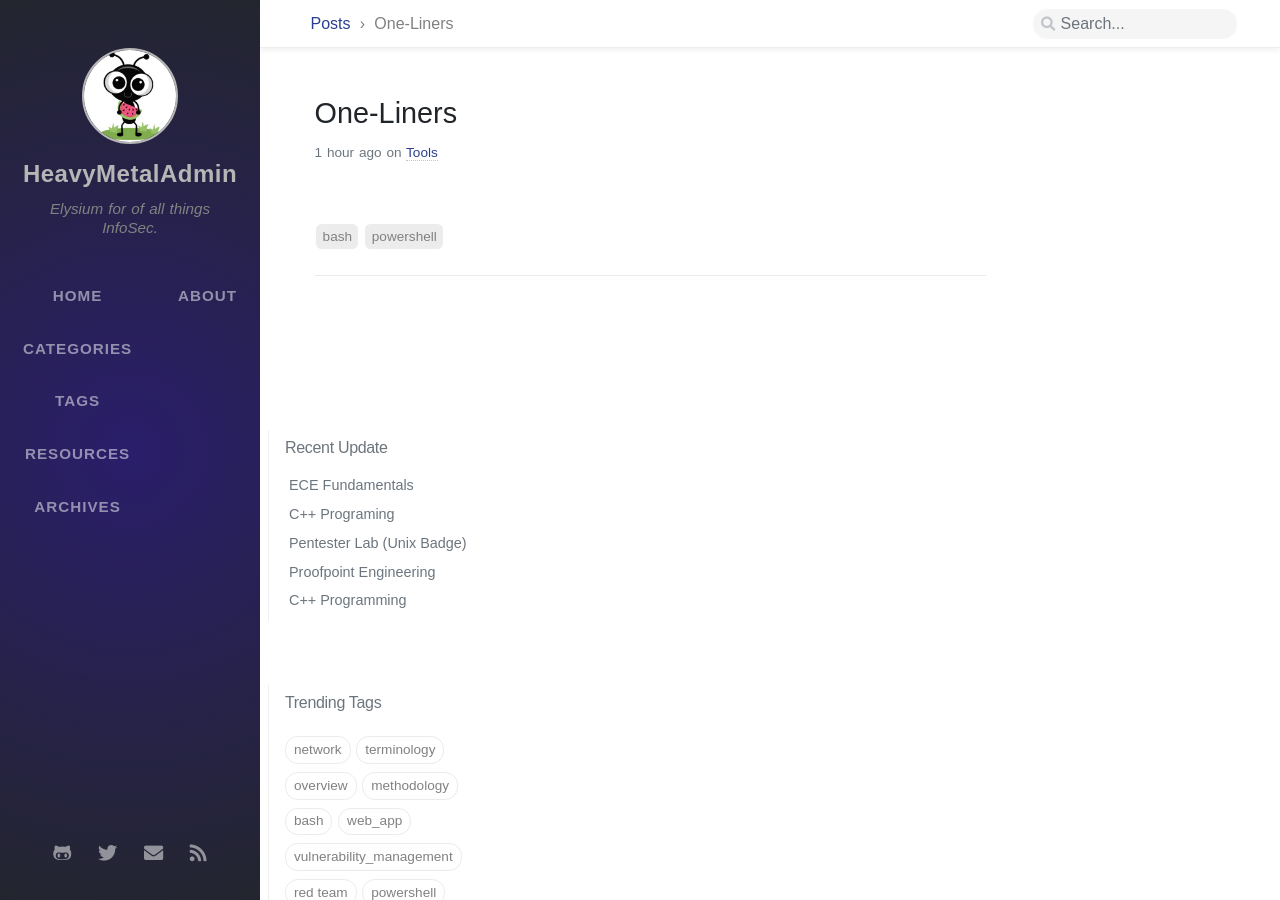
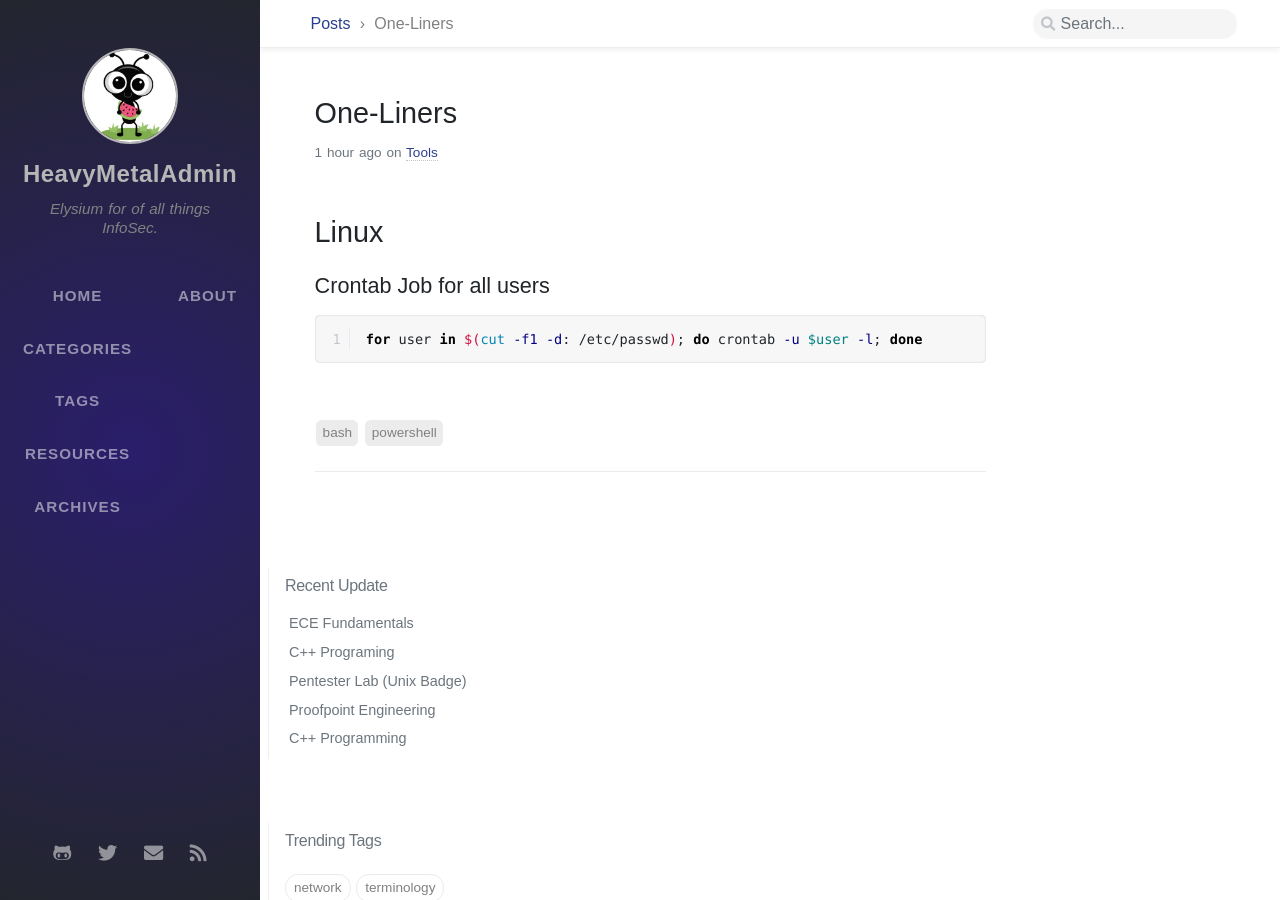
Before and after one commit to HeavyMetalAdmin/HeavyMetalAdmin.github.io, a Jekyll site: the page built from _posts/2020-20-20-1liners.md, in a window 1280 px wide and 900 px high. Built offline with Jekyll 4.4.1, drawn with Linux system fonts in a browser that asks for light colours; nearby versions of some CDN libraries; some web fonts are replaced; comment, search, counter and statistics services are not loaded.

Commit message:
Update 2020-20-20-1liners.md

````diff
--- a/_posts/2020-20-20-1liners.md
+++ b/_posts/2020-20-20-1liners.md
@@ -4,3 +4,11 @@ date: 2020-02-20 17:14:00
 categories: [Tools]
 tags: [bash,powershell]
 ---
+
+# Linux
+
+## Crontab Job for all users
+
+```bash
+for user in $(cut -f1 -d: /etc/passwd); do crontab -u $user -l; done
+```
````
